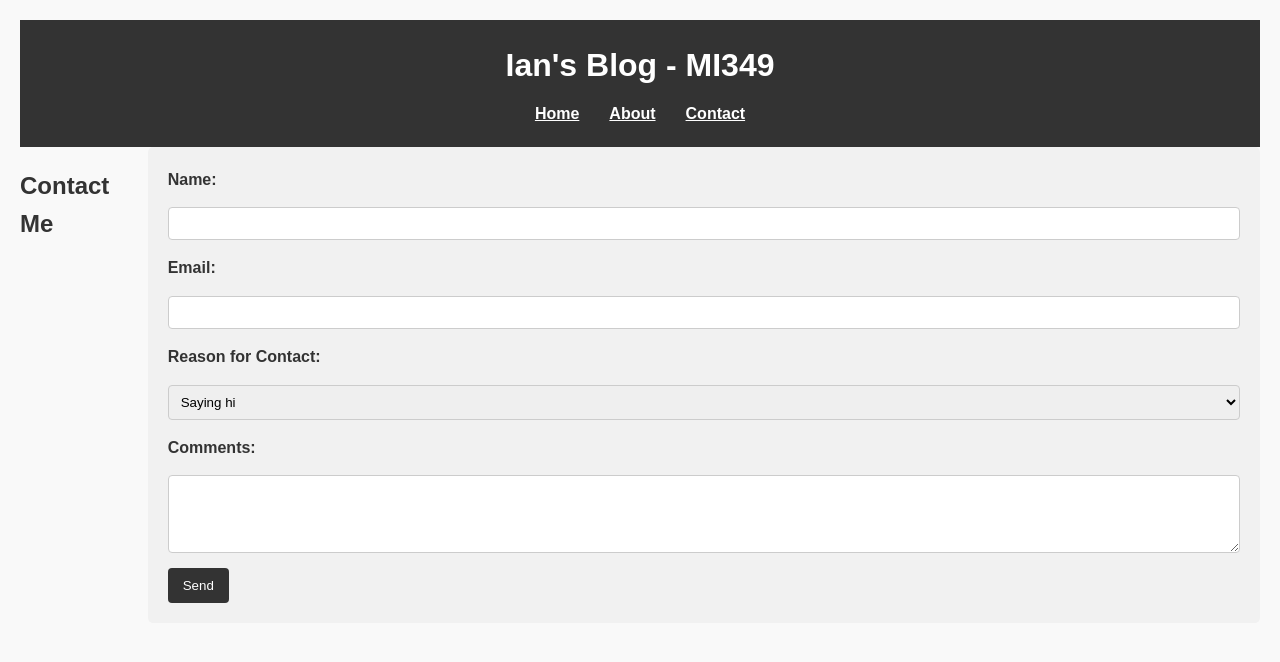
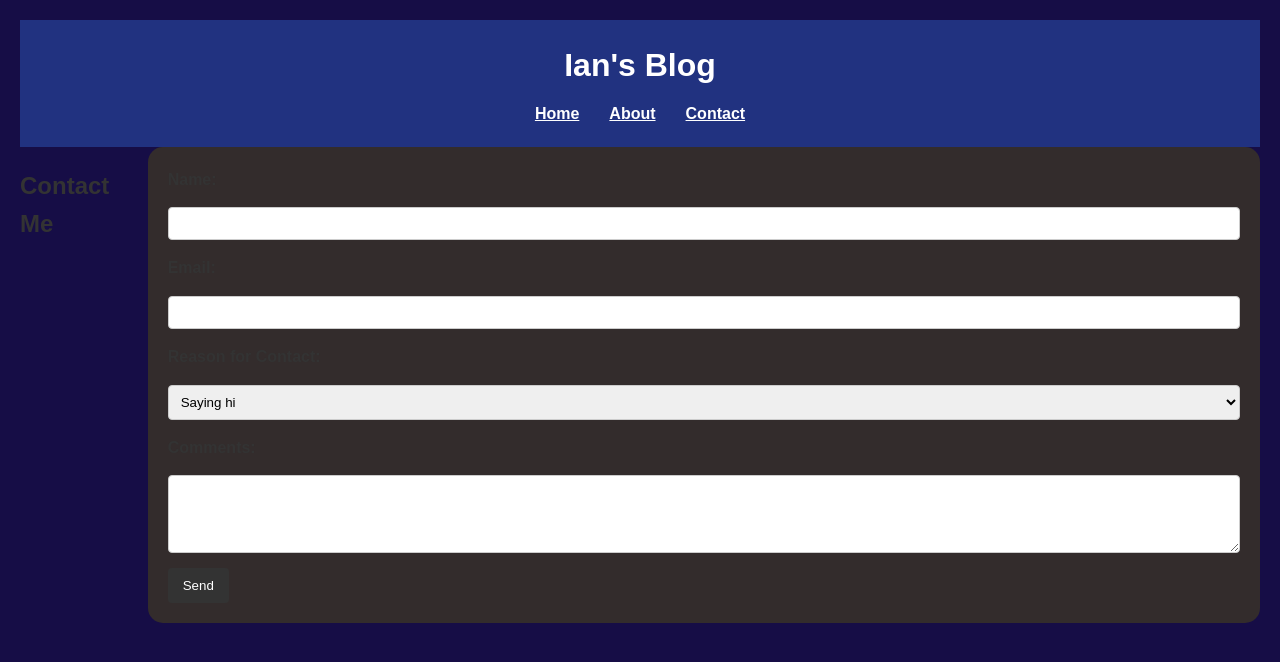
Before and after one commit to jorgeian120/mi349_blog, a plain HTML site: page contact.html in a window 1280 px wide. Drawn offline with Linux system fonts and the light colour scheme.

Commit message:
chnaged borders

```diff
--- a/contact.html
+++ b/contact.html
@@ -9,7 +9,7 @@
 </head>
 <body>
   <header>
-    <h1>Ian's Blog - MI349</h1>
+    <h1>Ian's Blog</h1>
     <nav>
       <ul>
         <li><a href="index.html">Home</a></li>
--- a/styles.css
+++ b/styles.css
@@ -1,4 +1,3 @@
-/* === Base Reset === */
 * {
   margin: 0;
   padding: 0;
@@ -7,14 +6,14 @@
 
 body {
   font-family: Arial, sans-serif;
-  background-color: #f9f9f9;
+  background-color: #160d46;
   color: #333;
   line-height: 1.6;
   padding: 20px;
 }
 
 header {
-  background-color: #333;
+  background-color: #213280;
   color: white;
   padding: 20px 0;
   position: sticky;
@@ -48,7 +47,6 @@ main {
   gap: 20px;
 }
 
-/* Layout Columns */
 .article-container {
   display: flex;
   flex-direction: row;
@@ -82,7 +80,6 @@ img {
   border-radius: 5px;
 }
 
-/* Floated image with caption */
 figure.float-right {
   float: right;
   width: 40%;
@@ -95,14 +92,13 @@ figure.float-right figcaption {
   text-align: center;
 }
 
-/* Newsletter and contact form */
 form {
   display: flex;
   flex-wrap: wrap;
   gap: 15px;
-  background: #f1f1f1;
+  background: #332c2c;
   padding: 20px;
-  border-radius: 5px;
+  border-radius: 15px;
 }
 
 form label {
@@ -130,24 +126,20 @@ form button:hover {
   background-color: #555;
 }
 
-/* Attribute selector */
 a[href*=".html"] {
   text-decoration: underline;
 }
 
-/* Class selector */
 .author {
   font-weight: bold;
   color: #555;
 }
 
-/* ID selector */
 #main-wrapper {
   max-width: 1200px;
   margin: 0 auto;
 }
 
-/* Table styling */
 table {
   width: 100%;
   border-collapse: collapse;
@@ -164,7 +156,7 @@ th {
   background-color: #f2f2f2;
 }
 
-/* Typography classes */
+
 .small-text {
   font-size: 0.9em;
   color: #777;
```
